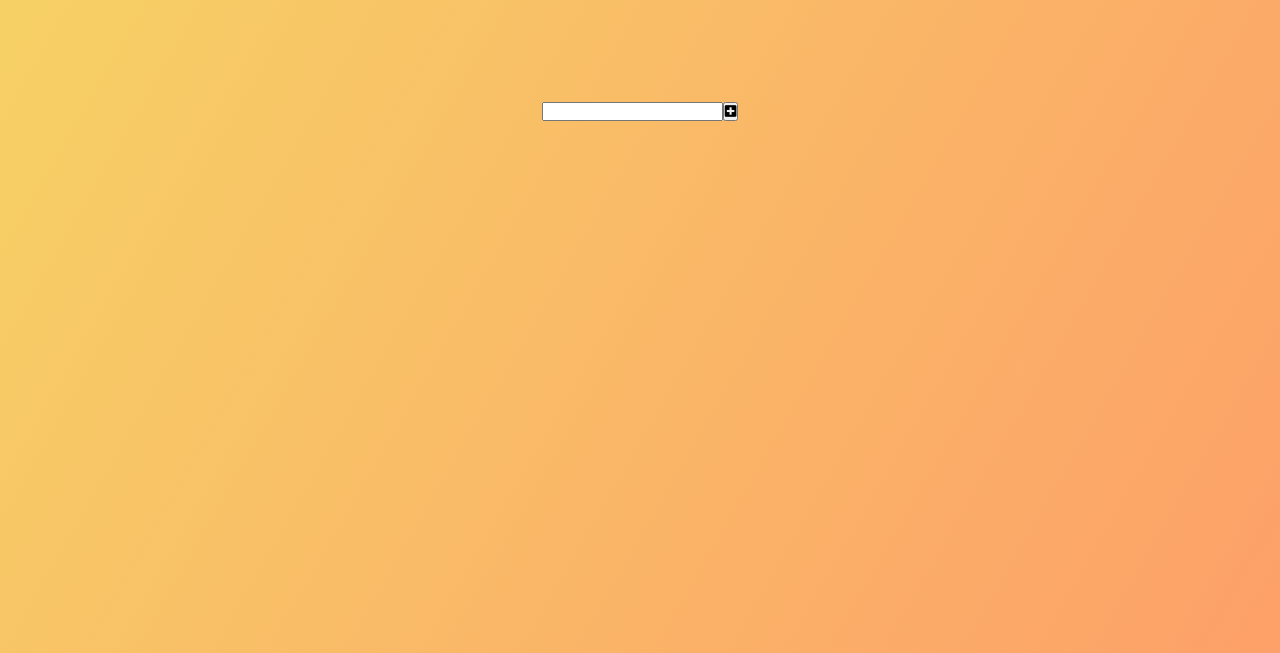
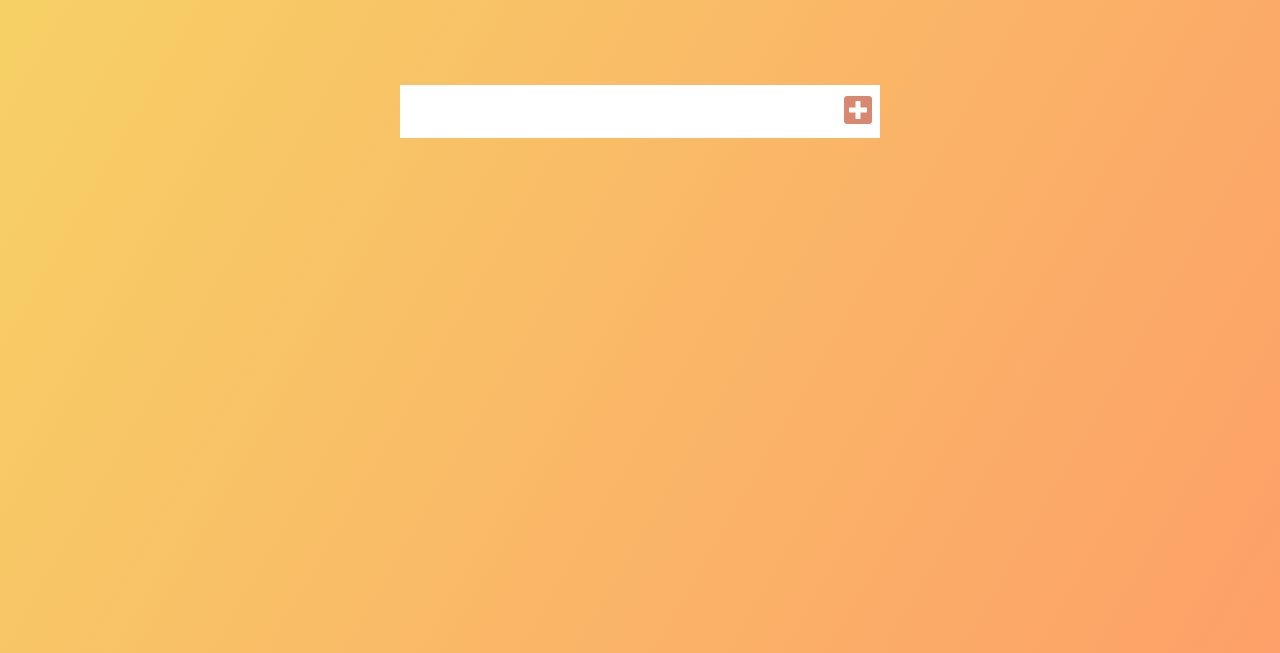
Before and after one commit to MirAfzalul/JavaScript, a plain HTML site: page To_Do_List/index.html in a window 1280 px wide. Shown: the part 147-800 px from the top of the page. Drawn offline with Linux system fonts and the light colour scheme.

Commit message:
final html & css

```diff
--- a/To_Do_List/style.css
+++ b/To_Do_List/style.css
@@ -22,3 +22,23 @@ form {
     justify-content: center;
     align-items: center;
 }
+
+form input,
+form button {
+    padding: 0.5rem;
+    font-size: 2rem;
+    border: none;
+    background-color: white;
+}
+
+form button {
+    color: #d88771;
+    background: white;
+    cursor: pointer;
+    transition: all 0.3s ease;
+}
+
+form button:hover {
+    background: #d88771;
+    color: white;
+}
```
